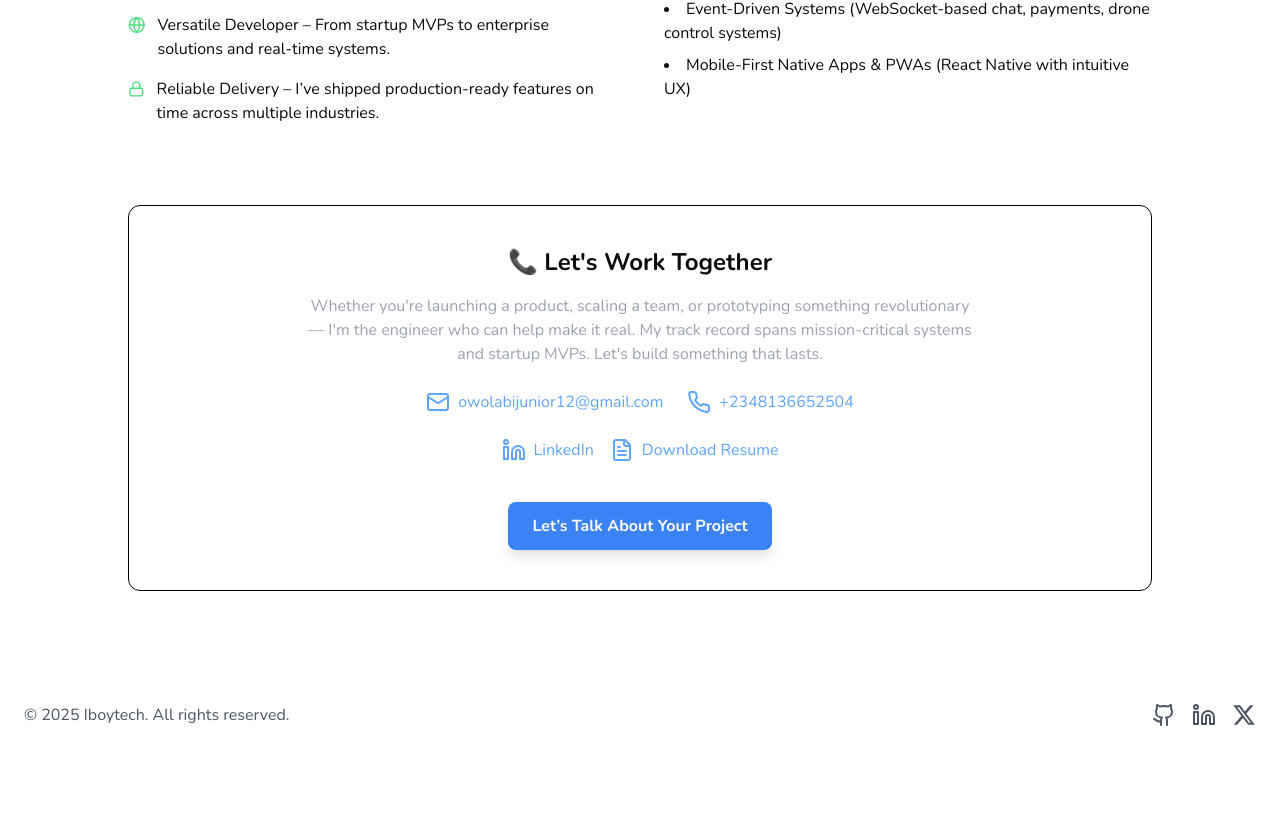
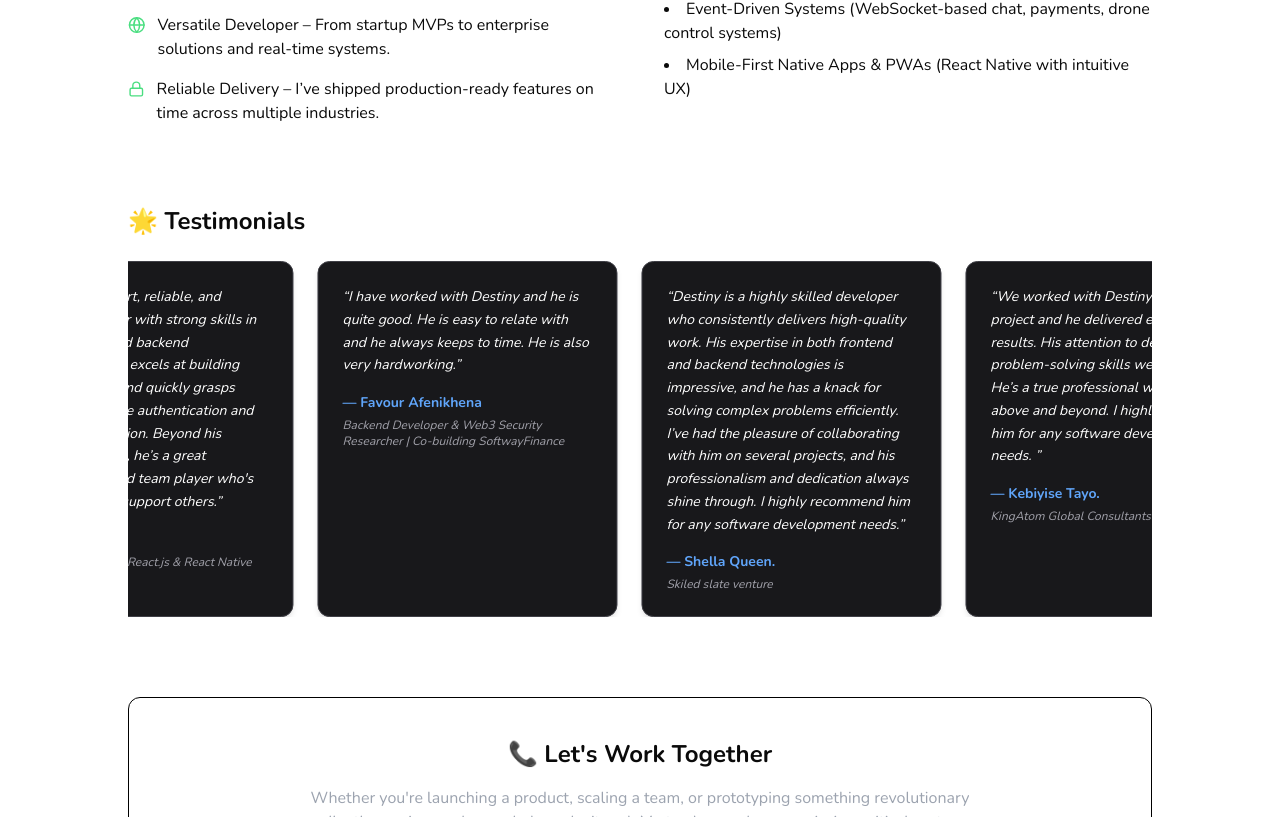
Before and after one commit to owolabijunior12/portifolio2024, a Next.js app: page /Hire in a window 1280 px wide. Shown: the part 587-1404 px from the top of the page. Before the commit the page ends 1346 px from the top, so only its background shows below. Built offline with nearby package versions, Linux system fonts and the light colour scheme.

Commit message:
fix: update testimonials section with new entries and improve layout

```diff
--- a/app/Hire/page.tsx
+++ b/app/Hire/page.tsx
@@ -16,33 +16,51 @@ import {
   X
 } from "lucide-react";
 
-// const testimonials = [
-//   {
-//     name: "Lead Engineer, NXDI Technology",
-//     quote:
-//       "Destiny is one of the most reliable developers I’ve worked with. He understands both the technical side and the user perspective.",
-//   },
-//   {
-//     name: "Mentor, Softway Finance",
-//     quote:
-//       "I’ve seen his journey firsthand — from day one to delivering live projects. He has the heart, brain, and hustle of a top-tier dev.",
-//   },
-//   {
-//     name: "IoT Project Partner, Rabah360",
-//     quote:
-//       "He built our secure biometric access system in record time, and the encryption system blew our minds.",
-//   },
-//   {
-//     name: "CTO, SmartSec",
-//     quote:
-//       "His security implementation on embedded systems saved us from a costly vulnerability. Highly dependable!",
-//   },
-//   {
-//     name: "Founder, DevStart Africa",
-//     quote:
-//       "Destiny is not just a coder, he’s a problem solver. Our MVP hit market 2 months early because of him.",
-//   },
-// ];
+const testimonials = [
+  {
+    name: "Audu Joshua Adinoyi",
+    title: "Front-End Developer & AI Model Trainer | React, Next.js, RLHF",
+    quote:
+      "Destiny’s ability to stay calm and focused on projects truly stands out. He’s a dependable and collaborative team member, and one of the first people who comes to mind whenever I need support at work.",
+  },
+  {
+    name: "Erinle Samuel",
+    title: "Frontend Engineer | React.js & React Native",
+    quote:
+      "Destiny is a smart, reliable, and versatile engineer with strong skills in both frontend and backend development. He excels at building secure systems and quickly grasps complex tasks like authentication and payment integration. Beyond his technical abilities, he’s a great communicator and team player who's always ready to support others.",
+  },
+  {
+    name: "Favour Afenikhena",
+    title: "Backend Developer & Web3 Security Researcher | Co-building SoftwayFinance",
+    quote:
+      "I have worked with Destiny and he is quite good. He is easy to relate with and he always keeps to time. He is also very hardworking.",
+  },
+  {
+    name: "Shella Queen.",
+    title: "Skiled slate venture",
+    quote:
+      "Destiny is a highly skilled developer who consistently delivers high-quality work. His expertise in both frontend and backend technologies is impressive, and he has a knack for solving complex problems efficiently. I’ve had the pleasure of collaborating with him on several projects, and his professionalism and dedication always shine through. I highly recommend him for any software development needs.",
+  },
+  {
+    name: "Kebiyise Tayo.",
+    title: "KingAtom Global Consultants",
+    quote:
+      "We worked with Destiny on a complex project and he delivered exceptional results. His attention to detail and problem-solving skills were invaluable. He’s a true professional who goes above and beyond. I highly recommend him for any software development needs. ",
+  },
+  // {
+  //   name: "Lola O.",
+  //   title: "Product Manager at ShopLink",
+  //   quote:
+  //     "Destiny understands both user needs and technical constraints. He played a key role in helping us launch our product on time and with quality.",
+  // },
+  // {
+  //   name: "Yusuf B.",
+  //   title: "Founder of StartupHaven",
+  //   quote:
+  //     "He’s not just a developer—he’s a thinker. Destiny proactively solved issues we hadn’t even considered. I’m already planning the next project with him.",
+  // },
+];
+
 
 const reasonsToHire = [
   {
@@ -144,22 +162,39 @@ export default function HireMePage() {
         </motion.div>
       </div>
 
-      {/* <motion.div className="mb-20 overflow-hidden" initial="hidden" whileInView="visible" viewport={{ once: true }} variants={fadeIn(0.3)}>
+       <motion.div
+        className="mb-20 overflow-hidden"
+        initial="hidden"
+        whileInView="visible"
+        viewport={{ once: true }}
+        variants={fadeIn(0.3)}
+      >
         <h2 className="text-2xl font-semibold mb-6">🌟 Testimonials</h2>
         <div className="w-full overflow-hidden">
-          <div className="flex gap-6 animate-scrollTestimonial w-max">
-            {testimonials.map((testimonial, index) => (
+          <motion.div
+            className="flex gap-6 w-max"
+            animate={{ x: ['0%', '-50%'] }}
+            transition={{ duration: 20, repeat: Infinity, ease: 'linear' }}
+          >
+            {[...testimonials, ...testimonials].map((testimonial, index) => (
               <blockquote
                 key={index}
-                className="w-[300px]  rounded-xl p-6 shadow-md border border-zinc-700 hover:border-blue-500 transition whitespace-normal"
+                className="w-[300px] rounded-xl p-6 shadow-md border border-zinc-700 hover:border-blue-500 transition whitespace-normal bg-zinc-900 text-white"
               >
-                <p className="italic text-sm ">“{testimonial.quote}”</p>
-                <p className="text-sm mt-4 text-blue-400 font-semibold">— {testimonial.name}</p>
+                <p className="italic text-sm leading-relaxed">“{testimonial.quote}”</p>
+                <div className="mt-4">
+                  <p className="text-sm font-semibold text-blue-400">— {testimonial.name}</p>
+                  {testimonial.title && (
+                    <p className="text-xs text-zinc-400 italic mt-1">{testimonial.title}</p>
+                  )}
+                </div>
               </blockquote>
             ))}
-          </div>
+          </motion.div>
         </div>
-      </motion.div> */}
+      </motion.div>
+
+
 
       <motion.div className="text-center border border-lg border-black rounded-xl p-10" initial="hidden" whileInView="visible" viewport={{ once: true }} variants={fadeIn(0.4)}>
         <h2 className="text-2xl font-bold mb-4 ">📞 Let&apos;s Work Together</h2>
```
